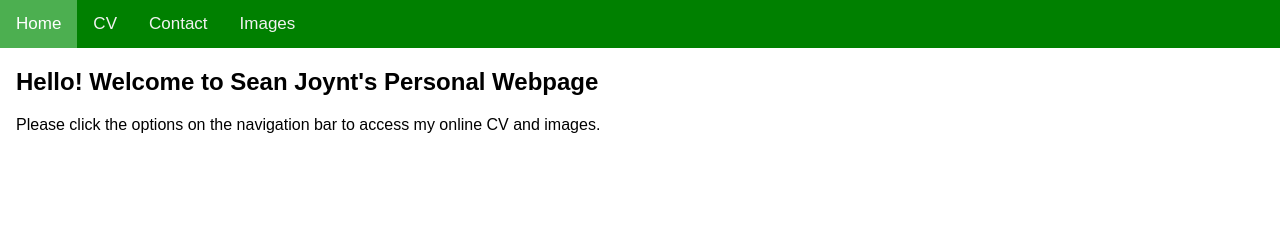
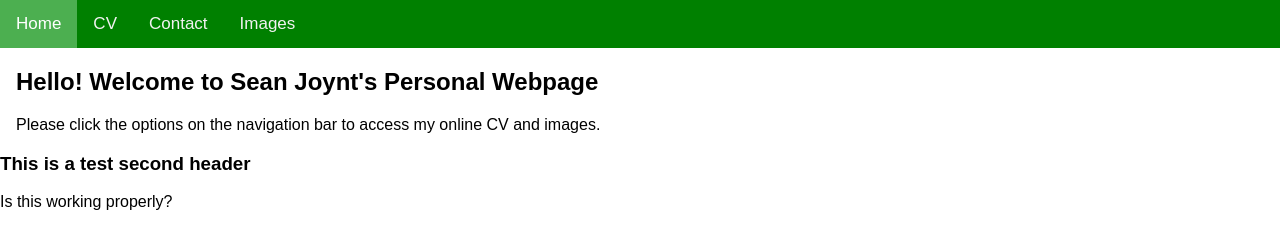
Before and after one commit to sjoyntflemmingc/sjoyntflemmingc.github.io, a plain HTML site: page websitepractice.html in a window 1280 px wide. Drawn offline with Linux system fonts and the light colour scheme.

Commit message:
Add files via upload

```diff
--- a/websitepractice.html
+++ b/websitepractice.html
@@ -46,6 +46,9 @@ body {
   <h2>Hello! Welcome to Sean Joynt's Personal Webpage</h2>
   <p>Please click the options on the navigation bar to access my online CV and images.</p>
 </div>
+<div>
+<h3>This is a test second header</h3>
+<p>Is this working properly?</p>
 
 </body>
 </html>
```
